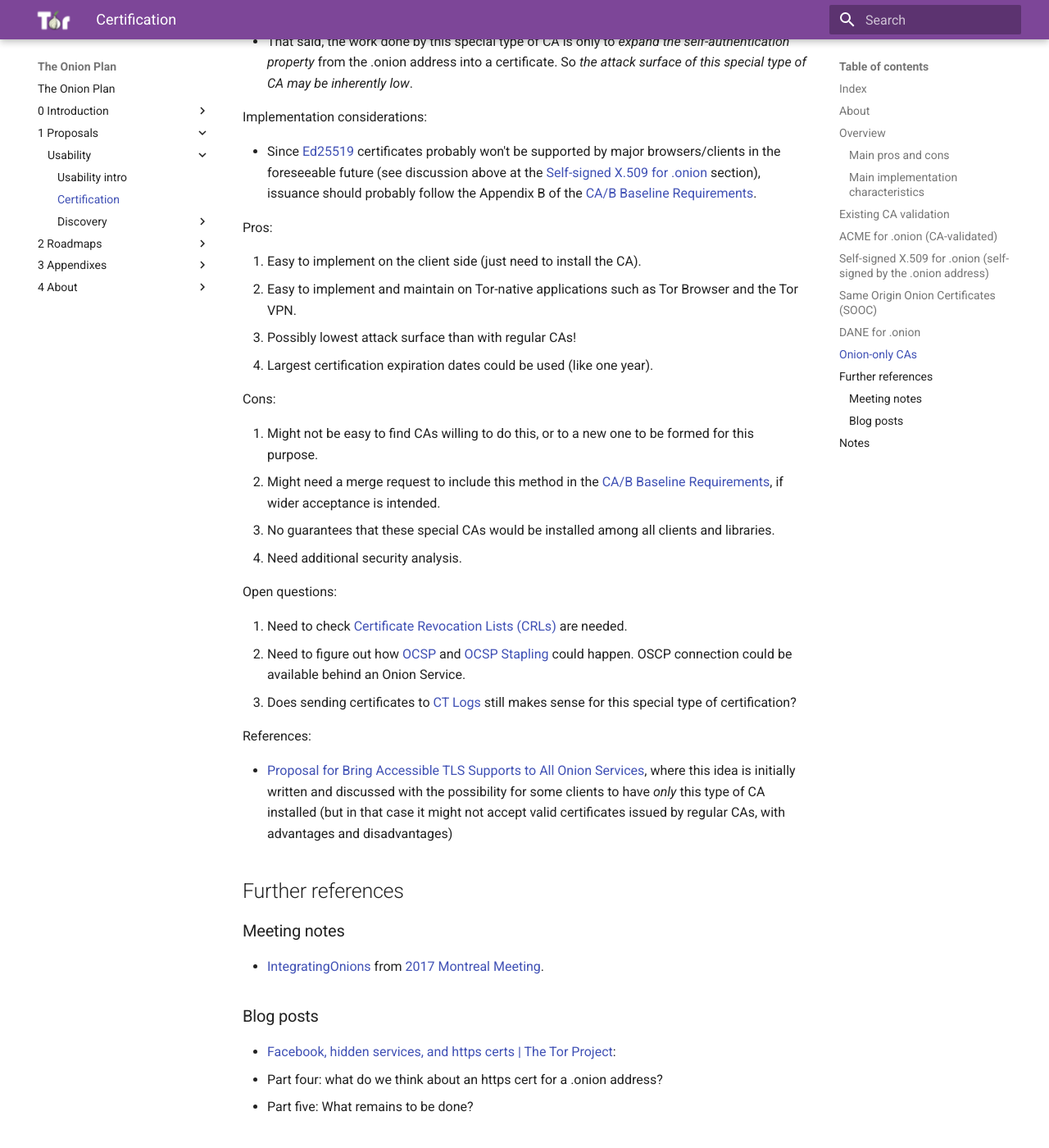
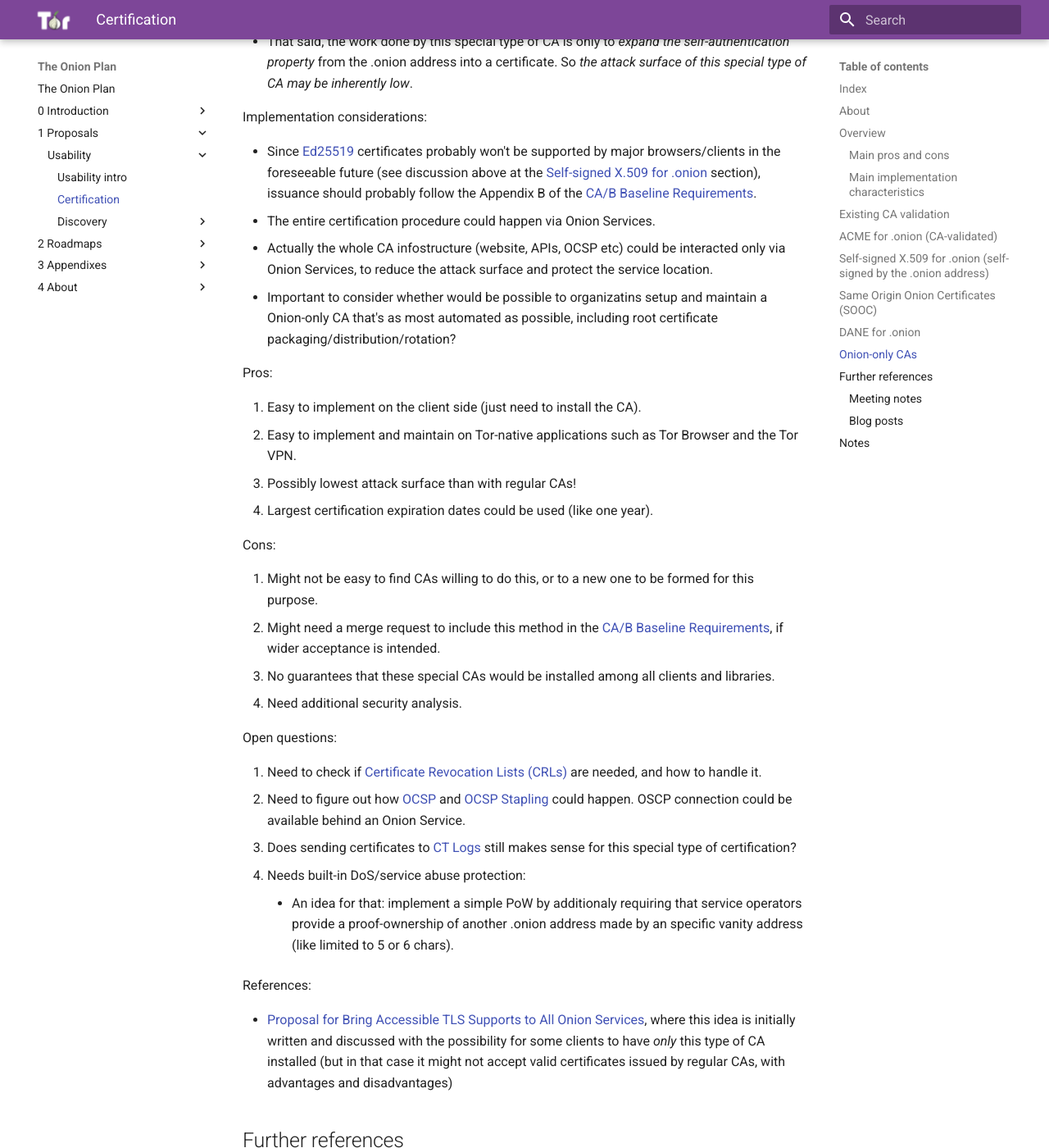
Before and after one commit to offsoc/onionplan, an MkDocs documentation site: the page built from docs/1 - Proposals/Usability/Certification.md, in a window 1280 px wide and 1400 px high, scrolled down 6203 px. Shown: the whole window at 82% size. Built offline with MkDocs 1.6.1 and Material for MkDocs 9.7.7, drawn with Linux system fonts in a browser that asks for light colours.

Commit message:
Feat: proposals: certification: Onion-only CAs: additional considerations

```diff
--- a/docs/1 - Proposals/Usability/Certification.md
+++ b/docs/1 - Proposals/Usability/Certification.md
@@ -256,6 +256,13 @@ Implementation considerations:
   browsers/clients in the foreseeable future (see discussion above at the
   [Self-signed X.509 for .onion][] section), issuance should probably follow the
   Appendix B of the [CA/B Baseline Requirements][].
+* The entire certification procedure could happen via Onion Services.
+* Actually the whole CA infostructure (website, APIs, OCSP etc) could be
+  interacted only via Onion Services, to reduce the attack surface and protect
+  the service location.
+* Important to consider whether would be possible to organizatins setup and
+  maintain a Onion-only CA that's as most automated as possible, including root
+  certificate packaging/distribution/rotation?
 
 Pros:
 
@@ -277,11 +284,16 @@ Cons:
 
 Open questions:
 
-0. Need to check [Certificate Revocation Lists (CRLs)][] are needed.
+0. Need to check if [Certificate Revocation Lists (CRLs)][] are needed,
+   and how to handle it.
 1. Need to figure out how [OCSP][] and [OCSP Stapling][] could happen. OSCP
    connection could be available behind an Onion Service.
 2. Does sending certificates to [CT Logs][] still makes sense for this special
    type of certification?
+3. Needs built-in DoS/service abuse protection:
+    * An idea for that: implement a simple PoW by additionaly requiring that
+      service operators provide a proof-ownership of another .onion address
+      made by an specific vanity address (like limited to 5 or 6 chars).
 
 References:
 
```
